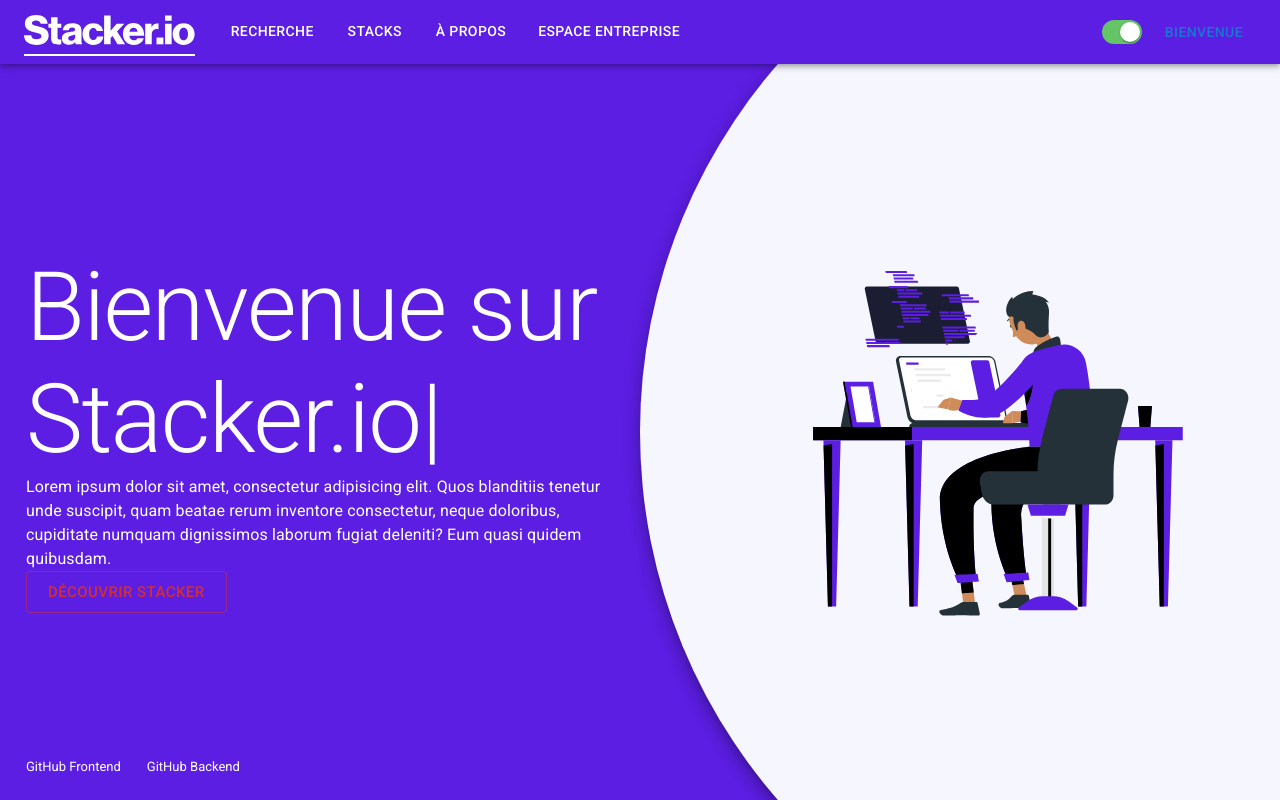
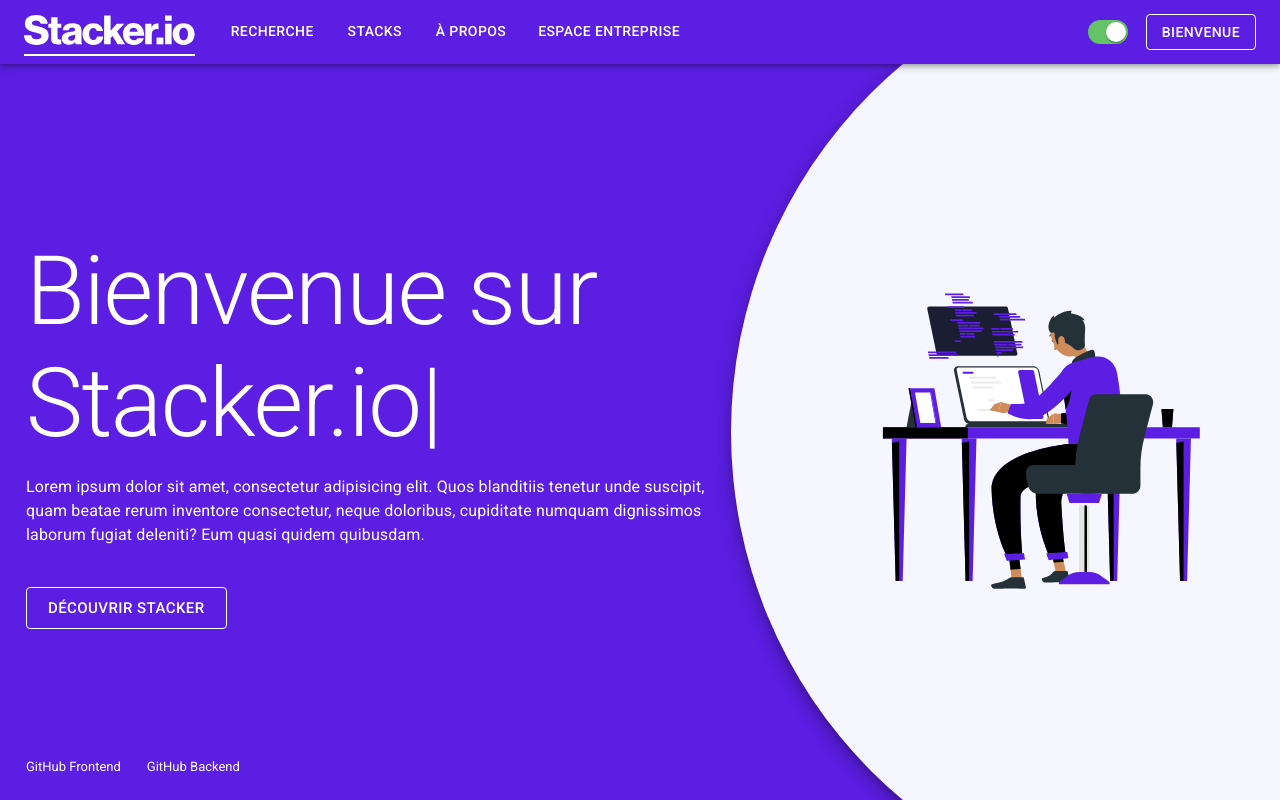
Before and after one commit to BFH92/front_stacker, a React (Create React App) app: page / in a window 1280 px wide. Built offline with nearby package versions, Linux system fonts and the light colour scheme.

Commit message:
correnting front

```diff
--- a/src/Assets/Themes/LightTheme/index.jsx
+++ b/src/Assets/Themes/LightTheme/index.jsx
@@ -9,6 +9,12 @@ const LightTheme = createTheme({
       main: 'rgb(76, 175, 80)',
     }
   },
+  // typography: {
+  //   h1: {
+  //     fontWeight: 800,
+  //     fontSize: "600px"
+  //   }
+  // }
 });
 
 export default LightTheme
--- a/src/Components/Header/VisitorMenu/index.jsx
+++ b/src/Components/Header/VisitorMenu/index.jsx
@@ -3,7 +3,6 @@ import Box from '@mui/material/Box';
 import Menu from '@mui/material/Menu';
 import MenuItem from '@mui/material/MenuItem';
 import ListItemIcon from '@mui/material/ListItemIcon';
-import IconButton from '@mui/material/IconButton';
 import Button from '@mui/material/Button';
 import { Link } from 'react-router-dom';
 import DarkStrokeLogin from '../../../Assets/Svg/Login/StrokeLogin/DarkStrokeLogin';
@@ -18,12 +17,17 @@ const UserMenu = () => {
   const handleClose = () => {
     setAnchorEl(null);
   };
+
   return (
     <React.Fragment>
-      <Box sx={{ display: 'flex', alignItems: 'center', textAlign: 'center' }}>
-        <IconButton onClick={handleClick} size="small">
-          <Button>Bienvenue</Button>
-        </IconButton>
+      <Box sx={{ display: 'flex', alignItems: 'center', textAlign: 'center', ml: 1 }}>
+        <Button
+          onClick={handleClick}
+          variant="outlined"
+          color="inherit"
+        >
+          Bienvenue
+        </Button>
       </Box>
       <Menu
         anchorEl={anchorEl}
--- a/src/Pages/Home/home.scss
+++ b/src/Pages/Home/home.scss
@@ -3,7 +3,7 @@
 .container__home {
   position: relative;
   display: grid;
-  grid-template-columns: repeat(2, 1fr);
+  grid-template-columns: 4fr 3fr;
   background-color: $purple;
   min-height: 100%;
   overflow: hidden;
@@ -24,7 +24,7 @@
 
     .content--svg{
       width: 60%;
-      transform: translateX(10%);
+      transform: translateX(11%);
     }
 
     .mask--color{
--- a/src/Pages/Home/index.jsx
+++ b/src/Pages/Home/index.jsx
@@ -35,13 +35,13 @@ const Home = () => {
               }}
             />
           </Typography>
-          <Typography variant="body1">
+          <Typography variant="body1" sx={{ mt: 2 }}>
             Lorem ipsum dolor sit amet, consectetur adipisicing elit. Quos
             blanditiis tenetur unde suscipit, quam beatae rerum inventore
             consectetur, neque doloribus, cupiditate numquam dignissimos laborum
             fugiat deleniti? Eum quasi quidem quibusdam.
           </Typography>
-          <Button variant="outlined" color="error" size="large">
+          <Button variant="outlined" color="inherit" size="large" sx={{ mt: 5 }}>
             Découvrir Stacker
           </Button>
         </div>
```
